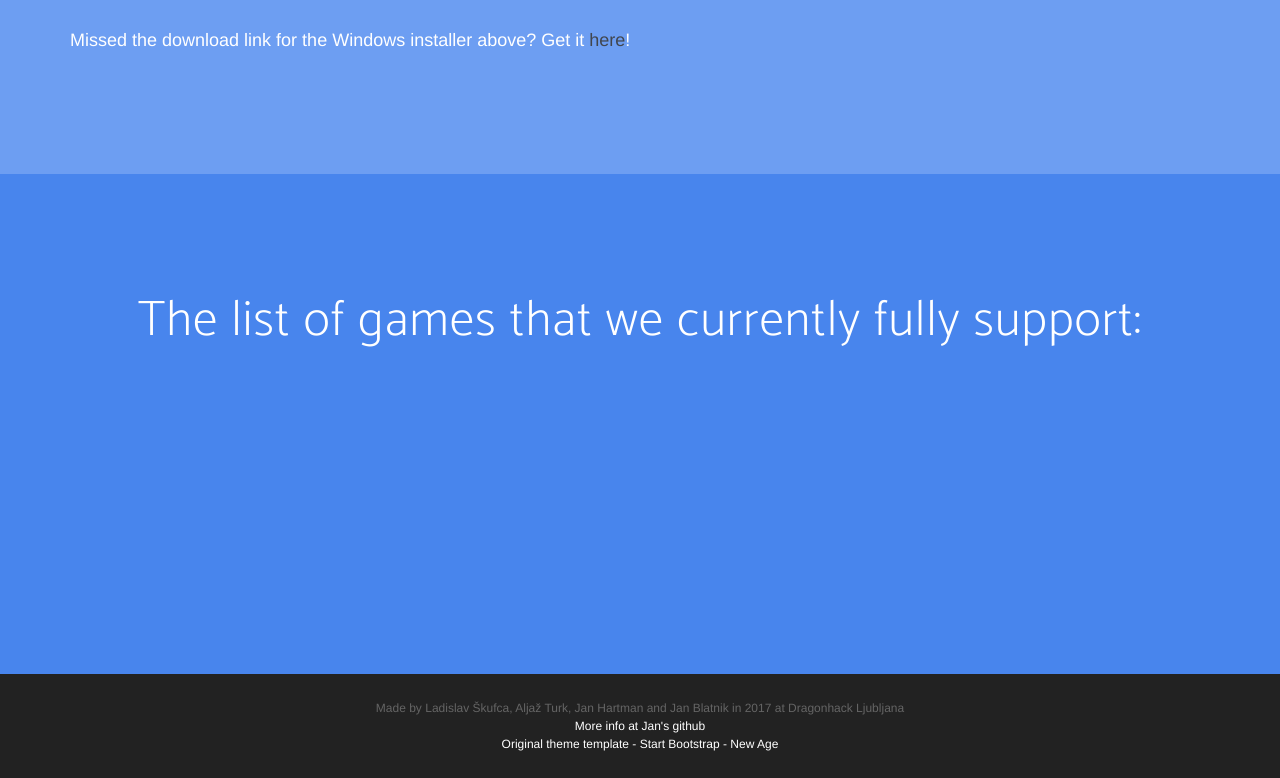
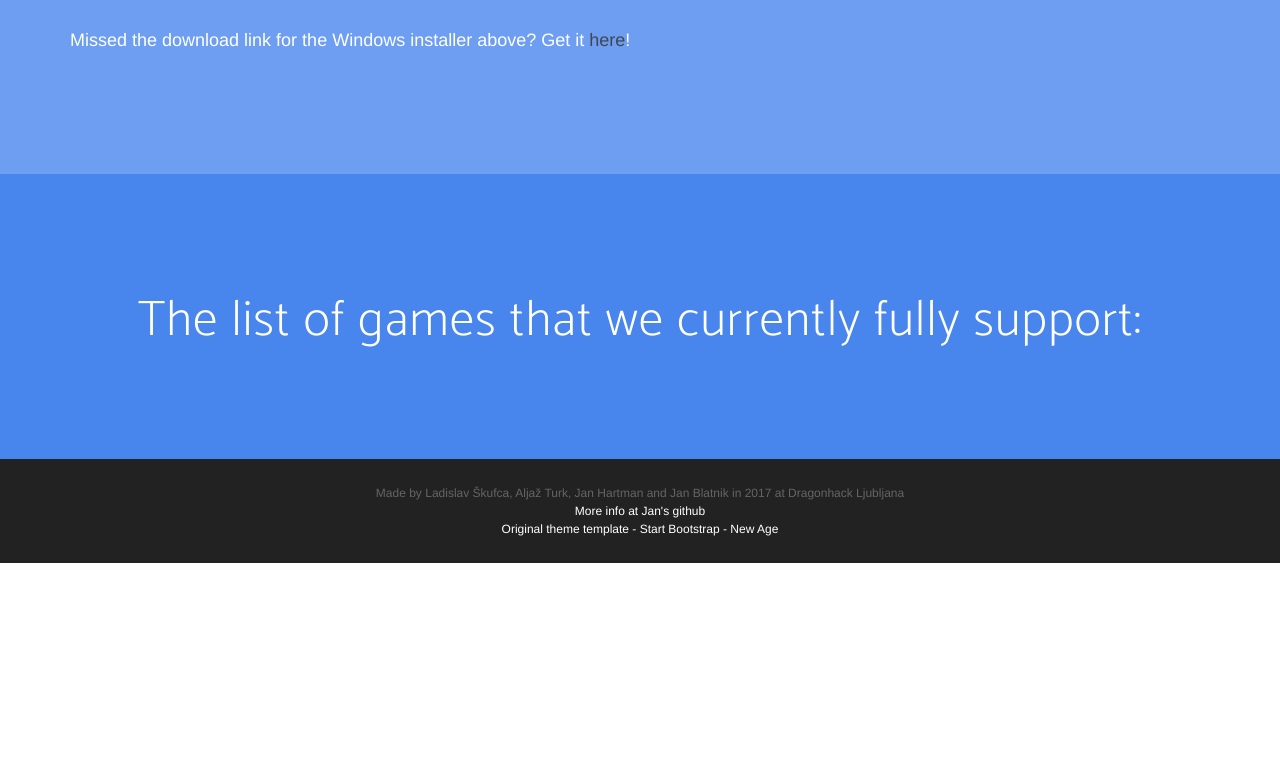
Before and after one commit to janhartman/tap.tech, a website: page website/index.html in a window 1280 px wide. Shown: the part 2730-3508 px from the top of the page. After the commit the page ends 3293 px from the top, so only its background shows below. Drawn offline with nearby package versions, Linux system fonts and the light colour scheme; no server answers; a web font is replaced by a local one.

Commit message:
Fix margina 3

```diff
--- a/website/index.html
+++ b/website/index.html
@@ -262,7 +262,7 @@
 				$(document).ready(function() {
 
 
-					$('#list').css("min-height", '500px')
+					$('#list').css("max-height", '500px')
 
 					var results = "";
 						$.get("/api/games/all",function(data){
```
